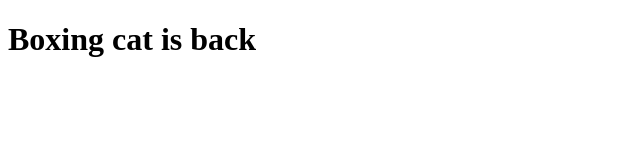
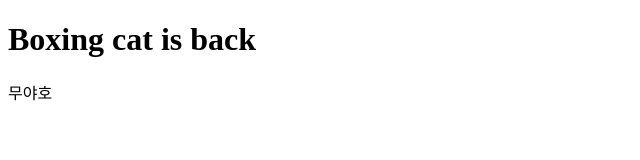
Before and after one commit to sehyunk2/boxiting, a plain HTML site: page index.html in a window 1280 px wide. Shown: the full height of the page, 0-640 px from the left. Drawn offline with Linux system fonts and the light colour scheme.

Commit message:
무야호~

```diff
--- a/index.html
+++ b/index.html
@@ -6,5 +6,6 @@
 </head>
 <body>
     <h1>Boxing cat is back</h1>
+    <div>무야호</div>
 </body>
 </html>
```
Also changed, not shown: 1 other file.
